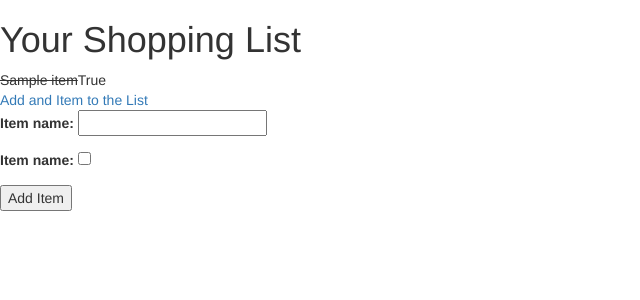
After one commit to slbabin/shopping-list2, a Django app: page /add/ in a window 1280 px wide. The commit adds this page. Shown: the top 300 px of the page, without its empty margins (0-640 px from the left). Run offline with Django 3.2, Linux system fonts and the light colour scheme; tables that the repository leaves empty hold one stand-in row (values such as "Sample post"); some libraries are stand-ins or nearby versions.

Commit message:
Create the add_item page and added the form to it

```diff
--- /dev/null
+++ b/shoppinglistapp/templates/add_item.html
@@ -0,0 +1,63 @@
+<!DOCTYPE html>
+<html lang="en">
+  <head>
+    <meta charset="UTF-8" />
+    <meta name="viewport" content="width=device-width, initial-scale=1.0" />
+    <meta http-equiv="X-UA-Compatible" content="ie=edge" />
+    <meta name="Description" content="Enter your description here" />
+    <link
+      rel="stylesheet"
+      href="https://cdnjs.cloudflare.com/ajax/libs/twitter-bootstrap/3.3.7/css/bootstrap.min.css"
+    />
+    <link
+      rel="stylesheet"
+      href="https://cdnjs.cloudflare.com/ajax/libs/font-awesome/5.15.4/css/all.min.css"
+    />
+    <link rel="stylesheet" href="assets/css/style.css" />
+    <title>Add an Item to the Shopping List</title>
+  </head>
+
+  <body>
+    <h1>Your Shopping List</h1>
+
+    <table>
+      {% for item in items %}
+      <tr>
+        {% if item.complete %}
+        <td><strike>{{ item.name }}</strike></td>
+        <td>{{ item.complete }}</td>
+        {% else %}
+        <td>{{ item.name }}</td>
+        {% endif %}
+      </tr>
+      {% empty %}
+      <tr>
+        <td>No items to buy!</td>
+      </tr>
+      {% endfor %}
+    </table>
+
+    <a href="/add">Add and Item to the List</a>
+
+    <form action="add" method="post">
+      <div>
+        <p>
+          <label for="id_name">Item name:</label>
+          <input type="text" id="id_name" name="item_name" />
+        </p>
+      </div>
+      <div><p>
+        <label for="id_complete">Item name:</label>
+        <input type="checkbox" id="id_complete" name="item_complete" />
+    </p></div>
+      <div>
+        <p></p>
+        <button type="submit">Add Item</button>
+        </p>
+      </div>
+    </form>
+
+    <script src="https://cdnjs.cloudflare.com/ajax/libs/jquery/3.5.1/jquery.min.js"></script>
+    <script src="https://cdnjs.cloudflare.com/ajax/libs/twitter-bootstrap/3.3.7/js/bootstrap.min.js"></script>
+  </body>
+</html>
--- a/shoppinglistapp/templates/index.html
+++ b/shoppinglistapp/templates/index.html
@@ -21,10 +21,13 @@
         <tr>
             {% if item.complete %}
             <td><strike>{{ item.name }}</strike></td>
+            <td>{{ item.complete }}</td>
             {% else %}
             <td>{{ item.name }}</td>
             {% endif %}
         </tr>
+        {% empty %}
+        <tr><td>No items to buy!</td></tr>
         {% endfor %}
     </table>
     <script src="https://cdnjs.cloudflare.com/ajax/libs/jquery/3.5.1/jquery.min.js"></script>
--- a/shoppinglistapp/views.py
+++ b/shoppinglistapp/views.py
@@ -11,3 +11,11 @@ def get_shopping_list(request):
         'items': items
     }
     return render(request, 'index.html', context)
+
+
+def add_item(request):
+    items = Item.objects.all()
+    context = {
+        'items': items
+    }
+    return render(request, 'add_item.html', context)
--- a/shoppinglistproject/urls.py
+++ b/shoppinglistproject/urls.py
@@ -15,9 +15,10 @@ Including another URLconf
 """
 from django.contrib import admin
 from django.urls import path
-from shoppinglistapp.views import get_shopping_list
+from shoppinglistapp.views import get_shopping_list, add_item
 
 urlpatterns = [
     path('admin/', admin.site.urls),
-    path('', get_shopping_list, name='get_shopping_list')
+    path('', get_shopping_list, name='get_shopping_list'),
+    path('add/', add_item, name='add_item')
 ]
```
Also changed, not shown: db.sqlite3.
